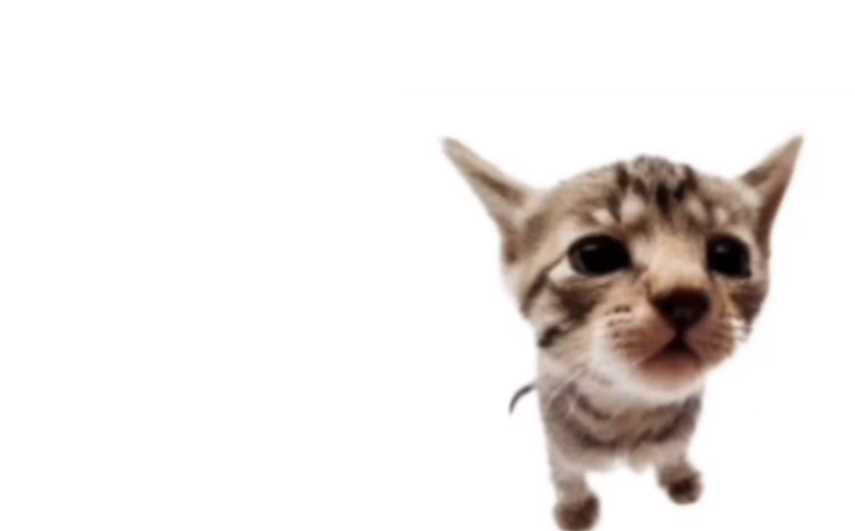
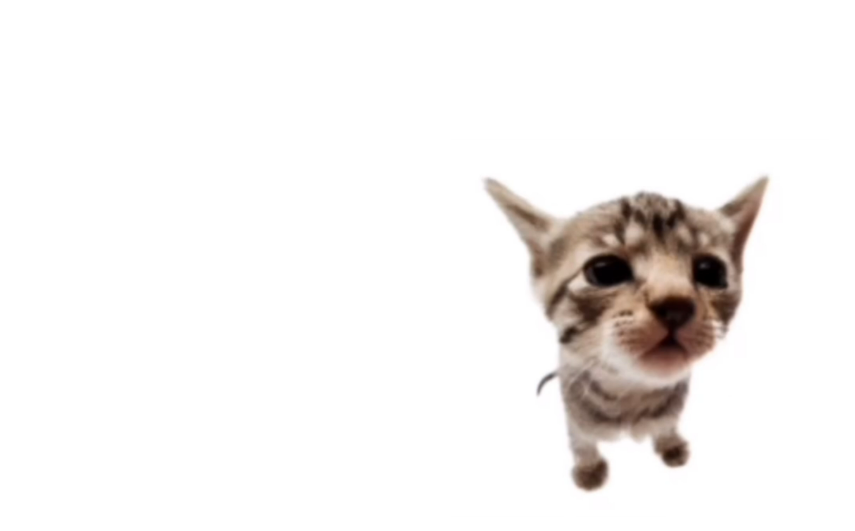
Before and after one commit to dieguedev/blehhh, an Astro site: page / in a window 1280 px wide. Shown: the top 531 px of the page, without its empty margins (0-855 px from the left). Built offline with nearby package versions, Linux system fonts and the light colour scheme; Astro itself is replaced by a stand-in of ours.

Commit message:
refactor: Modifica el layout de la página

```diff
--- a/src/components/BlehCat.astro
+++ b/src/components/BlehCat.astro
@@ -37,6 +37,8 @@ const t = useTranslations(defaultLang);
     min-height: 0;
     padding: 1rem;
     box-sizing: border-box;
+    overflow: hidden;
+    container-type: size;
   }
 
   .cat-wrap {
@@ -45,6 +47,7 @@ const t = useTranslations(defaultLang);
     align-items: center;
     gap: 1rem;
     max-width: 100%;
+    max-height: 100%;
   }
 
   .hint {
@@ -55,13 +58,13 @@ const t = useTranslations(defaultLang);
   .hint-text {
     font-family: "Montserrat", sans-serif;
     font-weight: 400;
-    font-size: clamp(1.25rem, 3.2vw, 2rem);
+    font-size: clamp(1.25rem, 3.2cqw, 2rem);
     text-align: center;
   }
 
   .bleh {
     display: block;
-    width: min(650px, 75vw, 60vh);
+    width: min(650px, 75cqw, 55cqh);
     aspect-ratio: 1 / 1;
     padding: 0;
     border: none;
--- a/src/layouts/Layout.astro
+++ b/src/layouts/Layout.astro
@@ -42,7 +42,8 @@ const t = useTranslations(defaultLang);
   body {
     display: flex;
     flex-direction: column;
-    min-height: 100vh;
+    height: 100dvh;
+    overflow: hidden;
   }
 
   :global(.stage) {
```
